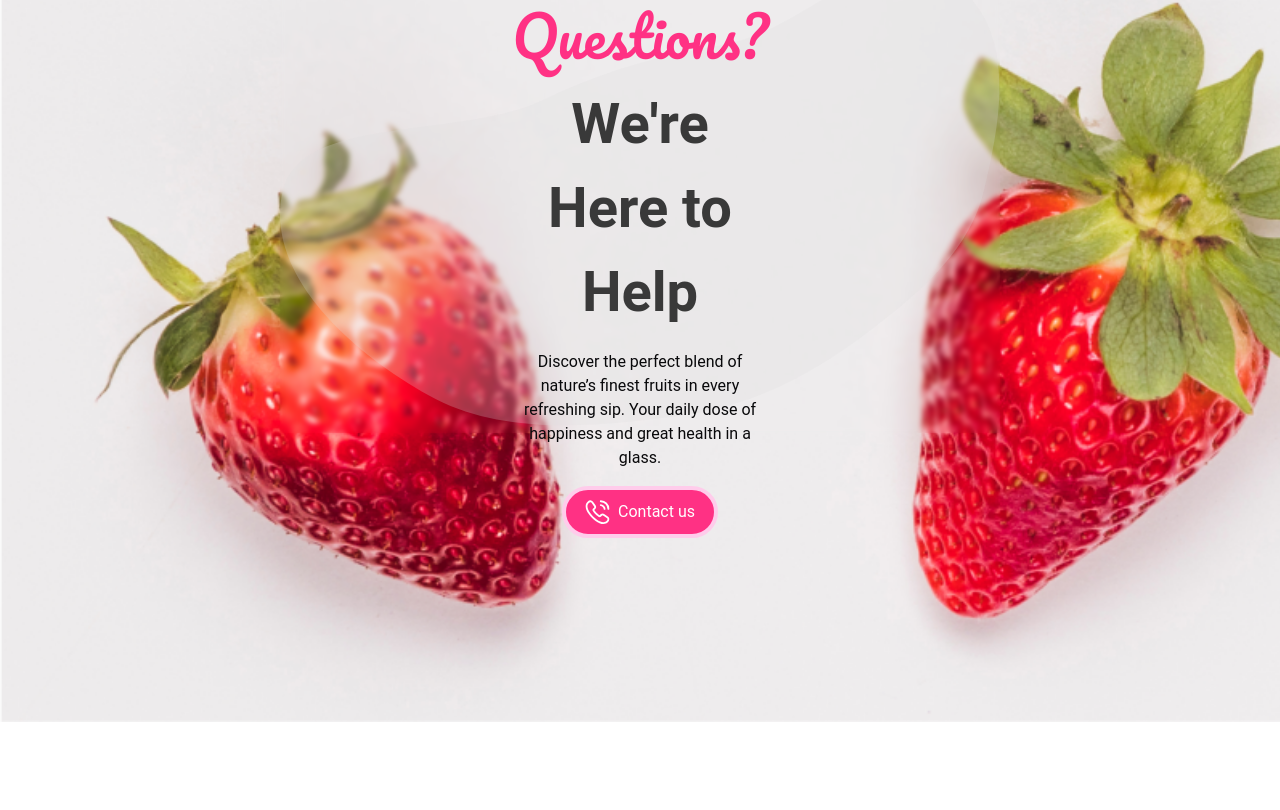
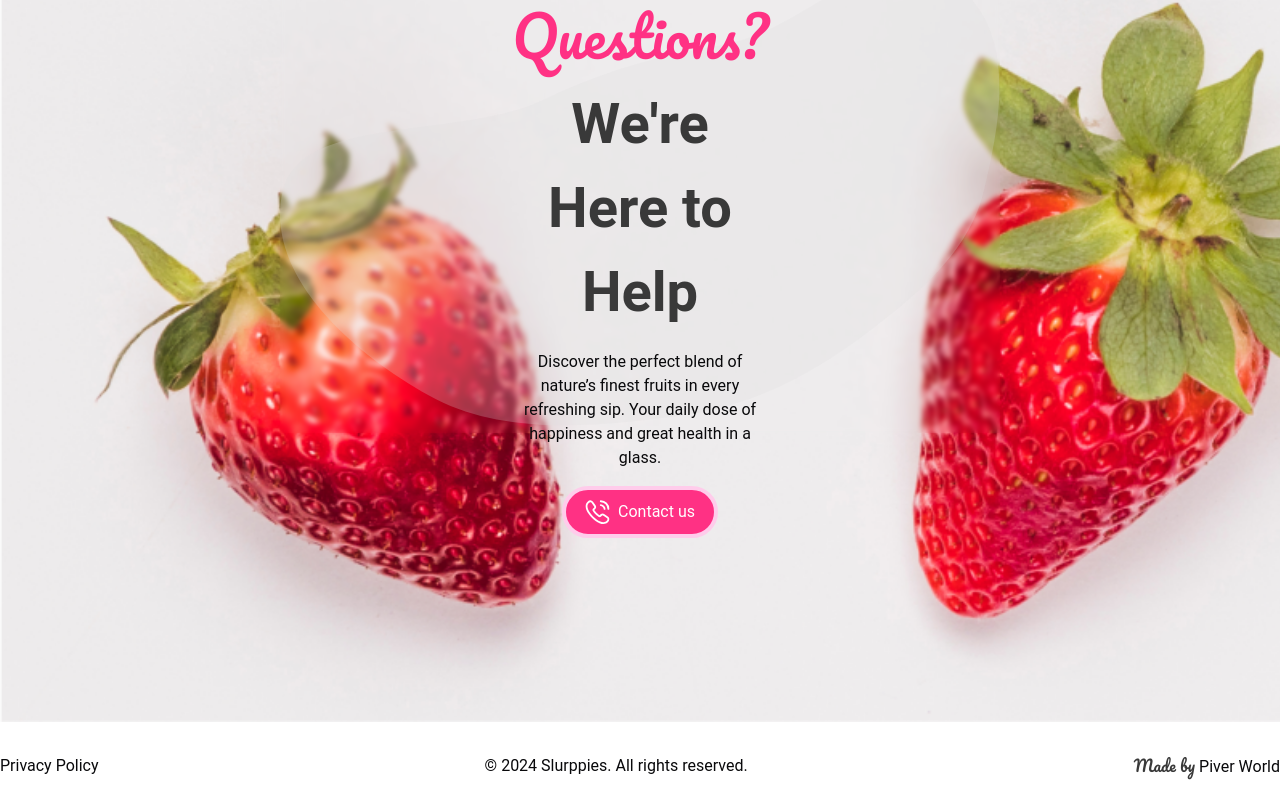
Before and after one commit to Piverworld/slurppies_smoothies, a React (Vite) app: page / in a window 1280 px wide. Shown: the part 4225-5035 px from the top of the page. Before the commit the page ends 4947 px from the top, so only its background shows below. Built offline with nearby package versions, Linux system fonts and the light colour scheme.

Commit message:
Added Footer

```diff
--- a/src/App.tsx
+++ b/src/App.tsx
@@ -6,6 +6,7 @@ import WhyChooseUs from "./components/WhyChooseUs";
 import "./index.css";
 import CheckMenu from "./components/CheckMenu";
 import Contact from "./components/Contact";
+import Footer from "./components/Footer";
 
 function App() {
   return (
@@ -17,6 +18,7 @@ function App() {
       <MangoSection />
       <CheckMenu />
       <Contact />
+      <Footer />
     </div>
   );
 }
--- a/src/components/Footer.tsx
+++ b/src/components/Footer.tsx
@@ -1,7 +1,20 @@
 import React from "react";
 
 const Footer: React.FC = () => {
-  return <div>Footer</div>;
+  return (
+    <footer className="block w-full bg-white h-fit">
+      <div className="container max-w-[1440px] mx-auto flex flex-row items-center justify-between py-[1.91rem]">
+        <p>Privacy Policy</p>
+        <p>&copy; 2024 Slurppies. All rights reserved.</p>
+        <p>
+          <span className="text-headingtextblack font-[Pacifico]">
+            Made by{" "}
+          </span>
+          Piver World
+        </p>
+      </div>
+    </footer>
+  );
 };
 
 export default Footer;
```
